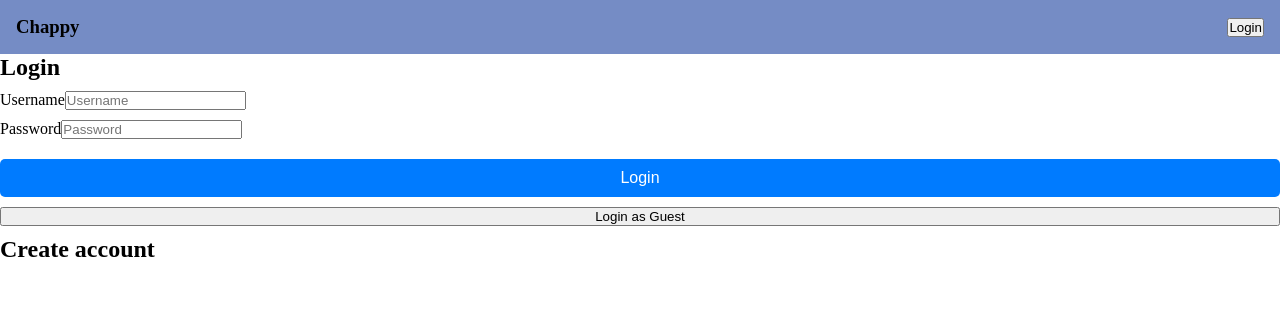
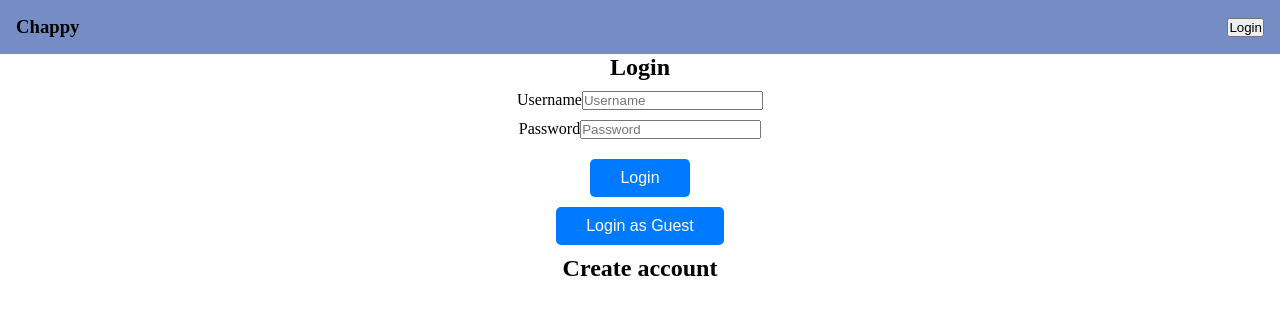
Before and after one commit to mziaalekozai/ChappyApp, a React (Vite) app: page /#/login in a window 1280 px wide. Shown: the top 314 px of the page. Built offline with nearby package versions, Linux system fonts and the light colour scheme.

Commit message:
små fix

```diff
--- a/src/components/UserView.tsx
+++ b/src/components/UserView.tsx
@@ -1,4 +1,4 @@
-import { RoomList } from "./RoomList.js";
+import RoomList from "./RoomList.js";
 import { DMList } from "../components/DMList.js"; // Assuming DMList is created to show DMs
 
 const UserView = ({ onLogout }: { onLogout: () => void }) => {
--- a/src/context/useUser.ts
+++ b/src/context/useUser.ts
@@ -1,5 +1,5 @@
 // import { useContext } from "react";
-// import { UserContext } from "./UserContext"; // Justera sökvägen om det behövs
+// import UserContext  from "./UserContext"; // Justera sökvägen om det behövs
 
 // export const useUser = () => {
 //   const context = useContext(UserContext);
--- a/src/routes/Root.tsx
+++ b/src/routes/Root.tsx
@@ -1,16 +1,28 @@
 import { Outlet } from "react-router-dom";
 import Navbar from "../components/Navbar"; // Adjust the path if necessary
-import { useUser } from "../context/UserContext";
 
-const Root = () => {
-  const { user, setUser } = useUser();
-
-  return (
-    <section>
-      <Navbar user={user} setUser={setUser} />
-      <Outlet />
-    </section>
-  );
-};
+const Root = () => (
+  <section>
+    <Navbar /> {/* No need to pass user and setUser as props */}
+    <Outlet />
+  </section>
+);
 
 export default Root;
+
+// import { Outlet } from "react-router-dom";
+// import Navbar from "../components/Navbar"; // Adjust the path if necessary
+// import { useUser } from "../context/UserContext";
+
+// const Root = () => {
+//   const { user, setUser } = useUser();
+
+//   return (
+//     <section>
+//       <Navbar user={user} setUser={setUser} />
+//       <Outlet />
+//     </section>
+//   );
+// };
+
+// export default Root;
--- a/src/styles/Loging.css
+++ b/src/styles/Loging.css
@@ -3,7 +3,7 @@
   flex-direction: column;
   gap: 10px;
   /* justify-content: center; */
-  /* align-items: center; */
+  align-items: center;
   /* height: 100vh; */
   /* background-color: #f4f4f9; */
 }
@@ -15,8 +15,9 @@
   box-shadow: 0 4px 8px rgba(0, 0, 0, 0.2);
 }
 
-.login-btn {
-  padding: 10px 20px;
+.login-btn,
+.guest-login-btn {
+  padding: 10px 30px;
   font-size: 16px;
   color: #fff;
   background-color: #007bff;
@@ -25,7 +26,8 @@
   cursor: pointer;
 }
 
-.login-button:hover {
+.login-button:hover,
+.guest-login-btn:hover {
   background-color: #0056b3;
 }
 
```
